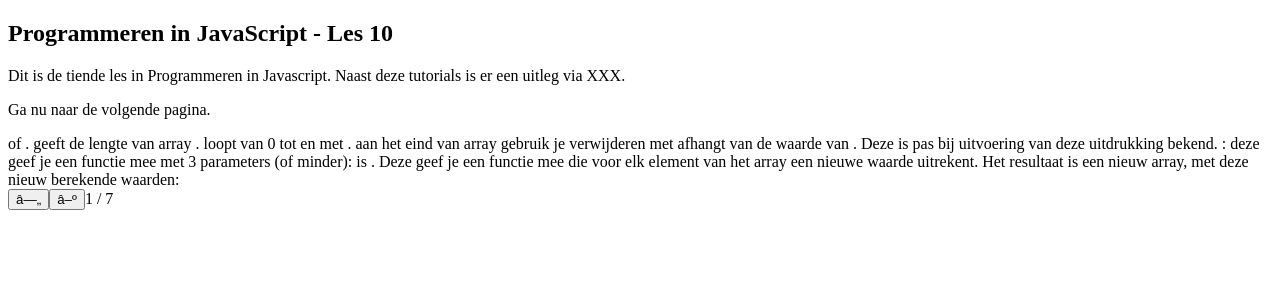
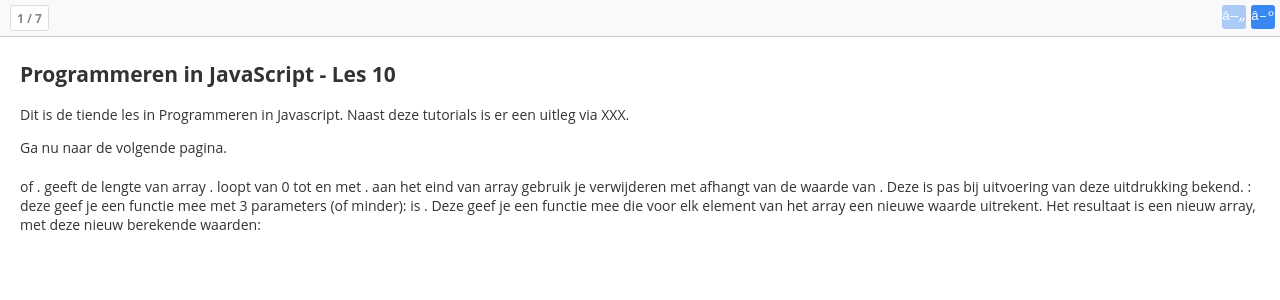
Before and after one commit to eelcodijkstra/pjs0, a Jekyll site: the page built from _lessons/les10.md, in a window 1280 px wide. Shown: the top 300 px of the page. Built offline with Jekyll 4.4.1, drawn with Linux system fonts in a browser that asks for light colours; nearby versions of some CDN libraries; a file with an impossible date is left out.

Commit message:
baseurl - / added

```diff
--- a/_layouts/lesson.html
+++ b/_layouts/lesson.html
@@ -4,7 +4,7 @@
     <meta charset="utf-8">
     <title>Tutorial 1</title>
     <!-- this stylesheet provides default styles for tutorials -->
-    <link href="{{ site.baseurl }} css/tutorial.css" rel="stylesheet">
+    <link href="{{ site.baseurl }}/css/tutorial.css" rel="stylesheet">
     <!-- these scripts turn your make into a tutorial -->
     <script src="//ajax.googleapis.com/ajax/libs/jquery/1.10.2/jquery.min.js"></script>
     <script src="{{ site.baseurl }}/scripts/tutorial.js"></script>
```
